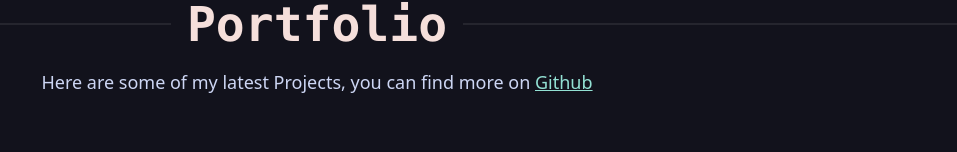
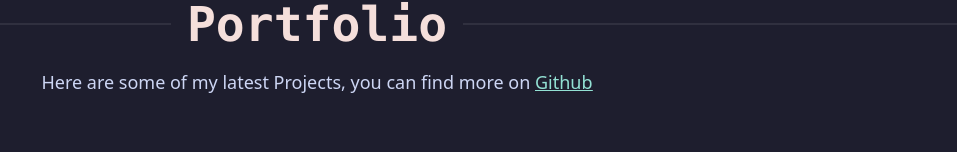
Before and after one commit to Srabo93/portfolia-website, a React (Vite) app: page / in a window 1280 px wide. Shown: the part 800-952 px from the top of the page, without its empty margins (323-1280 px from the left). Built offline with nearby package versions, Linux system fonts and the light colour scheme.

Commit message:
style adjustments

```diff
--- a/src/components/Portfolio.tsx
+++ b/src/components/Portfolio.tsx
@@ -10,13 +10,11 @@ const Portfolio = () => {
       </div>
       <p className="text-lg text-center text-neutral py-5">
         Here are some of my latest Projects, you can find more on{" "}
-        <a
-          className="underline text-accent"
-          href="https://github.com/Srabo93"
-          target="_blank"
-        >
-          Github
-        </a>
+        <span className="underline text-accent hover:italic">
+          <a href="https://github.com/Srabo93" target="_blank">
+            Github
+          </a>
+        </span>
       </p>
       <Projects />
     </>
--- a/tailwind.config.js
+++ b/tailwind.config.js
@@ -18,7 +18,7 @@ export default {
 
           neutral: "#cdd6f4",
 
-          "base-100": "#11111b",
+          "base-100": "#1e1e2e",
 
           info: "#cba6f7",
 
```
